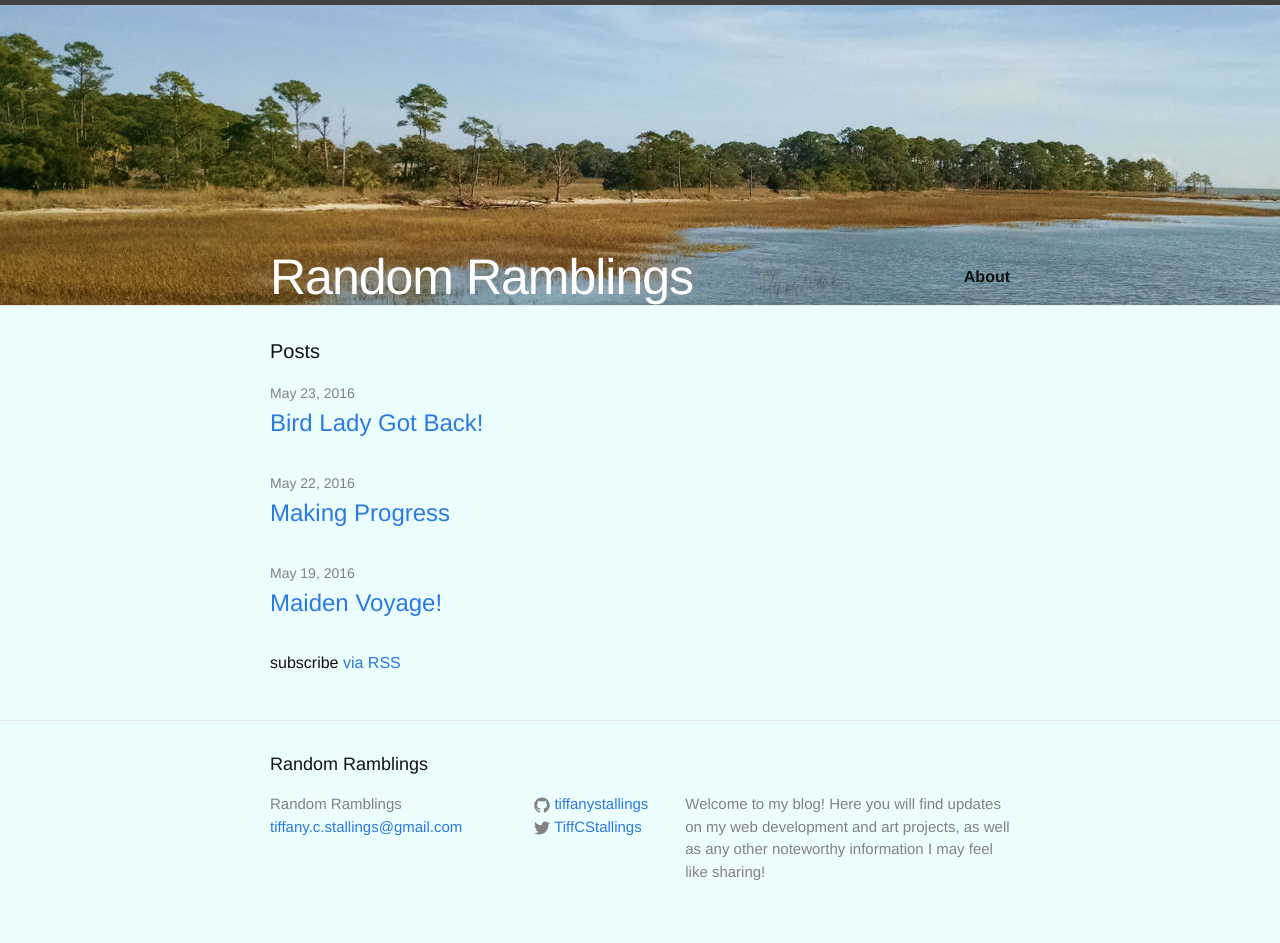
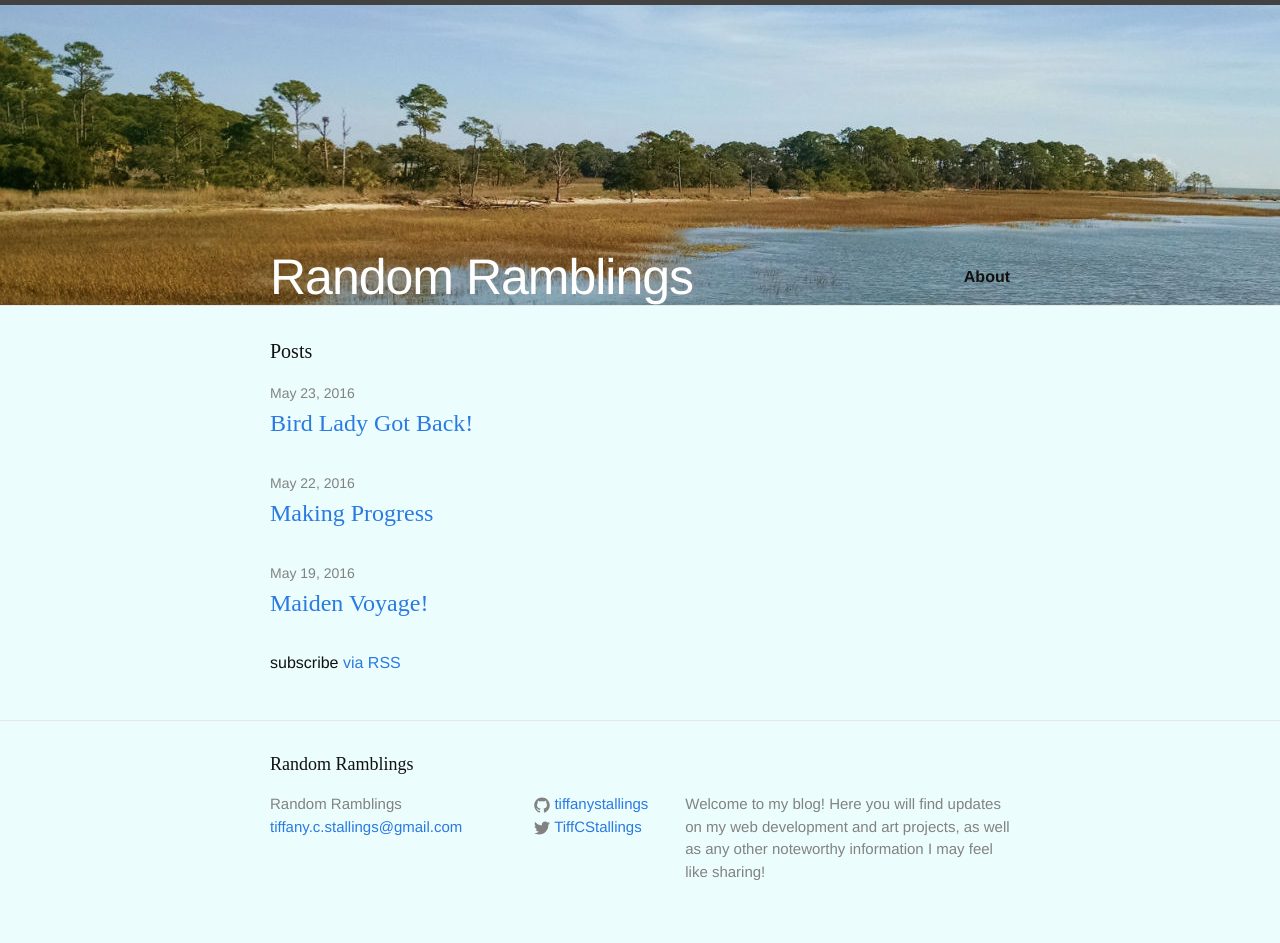
Before and after one commit to tiffanystallings/blog, a Jekyll site: the page built from index.html, in a window 1280 px wide. Built offline with Jekyll 4.4.1, drawn with Linux system fonts in a browser that asks for light colours; some web fonts are replaced.

Commit message:
Add Rametto One as font for headers

```diff
--- a/_includes/head.html
+++ b/_includes/head.html
@@ -10,4 +10,5 @@
   <link rel="stylesheet" href="{{ "/css/style.css" | prepend: site.baseurl }}">
   <link rel="canonical" href="{{ page.url | replace:'index.html','' | prepend: site.baseurl | prepend: site.url }}">
   <link rel="alternate" type="application/rss+xml" title="{{ site.title }}" href="{{ "/feed.xml" | prepend: site.baseurl | prepend: site.url }}">
+  <link href='https://fonts.googleapis.com/css?family=Rammetto+One' rel='stylesheet' type='text/css'>
 </head>
--- a/css/style.css
+++ b/css/style.css
@@ -22,3 +22,7 @@
 .site-nav .page-link {
 	font-weight: bolder;
 }
+
+h1, h2, h3 {
+	font-family: 'Rametto One', cursive;
+}
```
